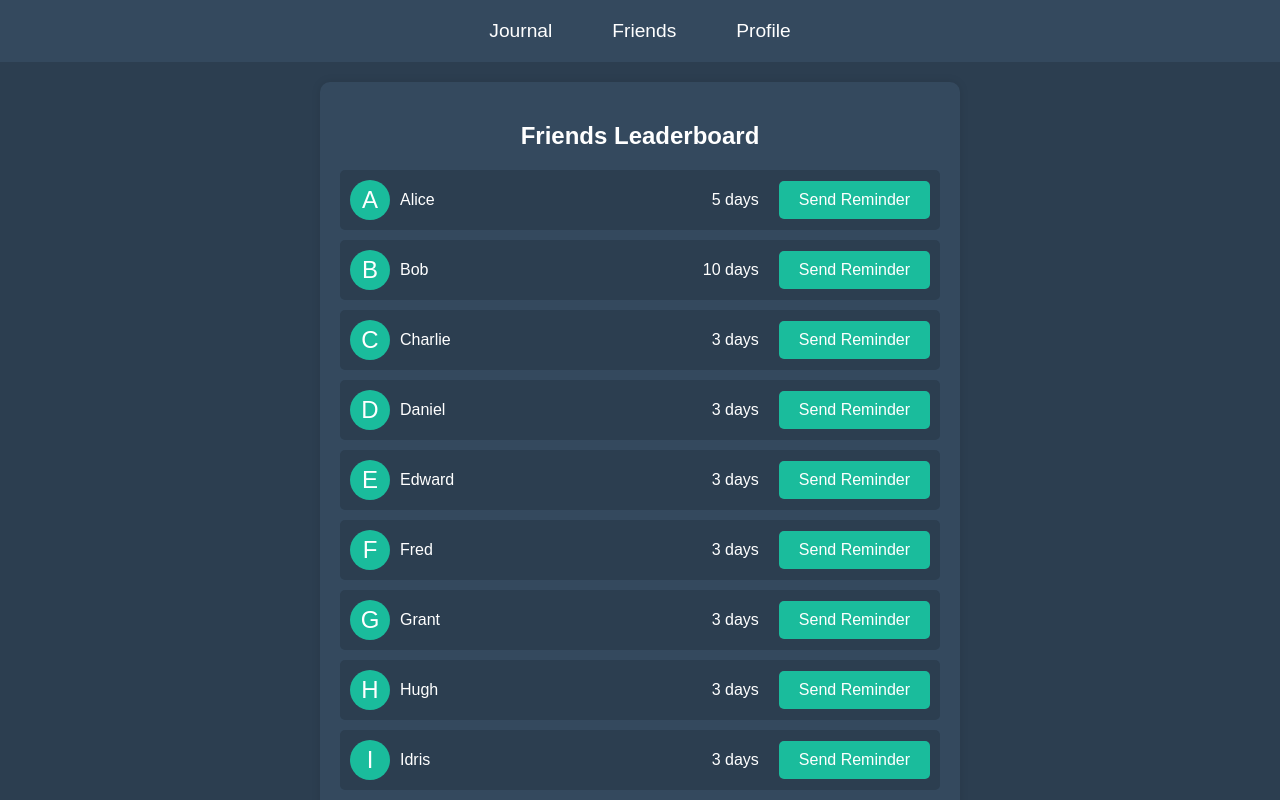
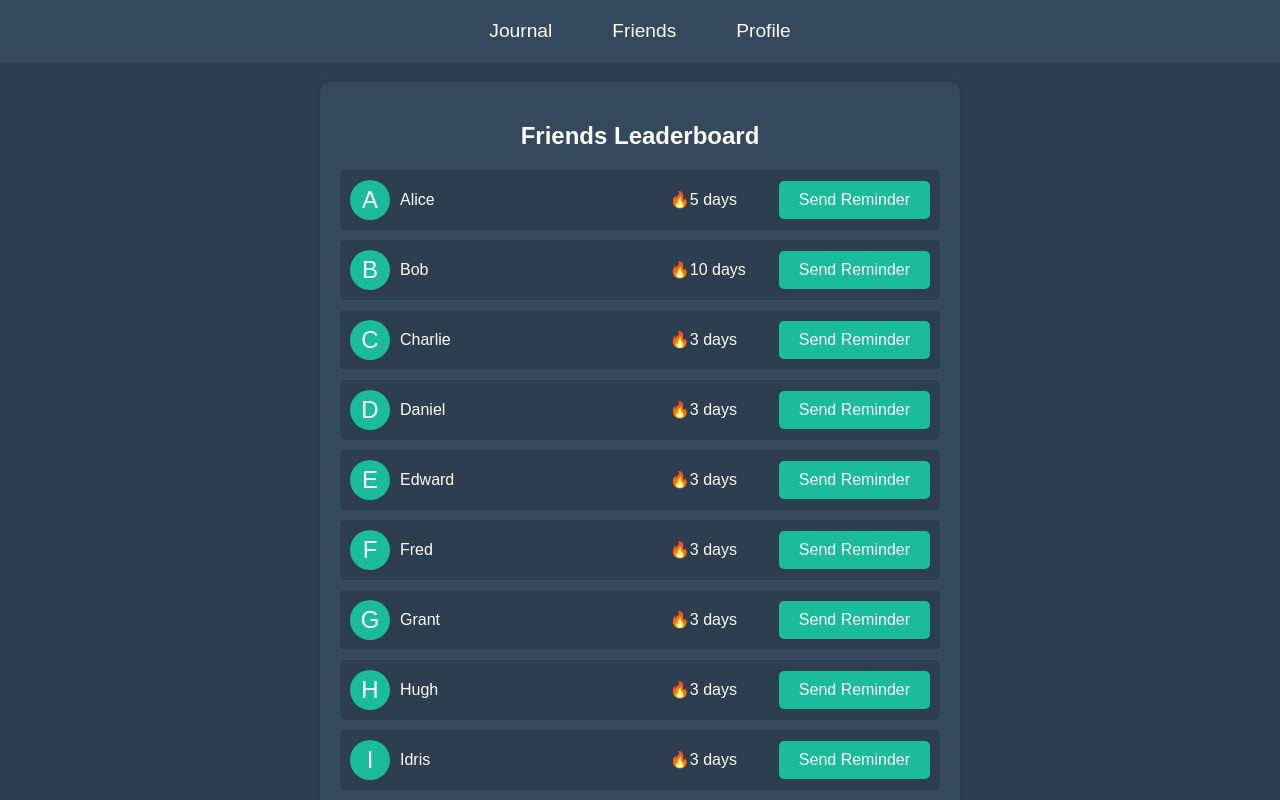
Before and after one commit to jimmydeen/zen-journal, a React (Create React App) app: page /friends in a window 1280 px wide. Shown: the top 800 px of the page. Built offline with nearby package versions, Linux system fonts and the light colour scheme.

Commit message:
streak has emoji and is aligned

```diff
--- a/src/App.css
+++ b/src/App.css
@@ -106,6 +106,7 @@ button:hover {
 
 .friend-streak {
   margin-right: 20px;
+  min-width: 10ch;
 }
 
 .reminder-button {
--- a/src/Friends.js
+++ b/src/Friends.js
@@ -32,7 +32,7 @@ function Friends() {
           <div key={friend.id} className="friend-row">
             <div className="friend-avatar">{friend.name.charAt(0)}</div>
             <div className="friend-name">{friend.name}</div>
-            <div className="friend-streak">{friend.streak} days</div>
+            <div className="friend-streak">🔥{friend.streak} days</div>
             <button className="reminder-button" onClick={() => sendReminder(friend.name)}>Send Reminder</button>
           </div>
         ))}
```
